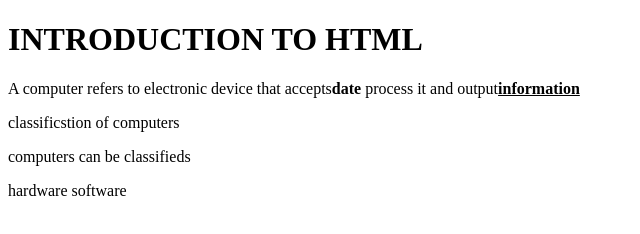
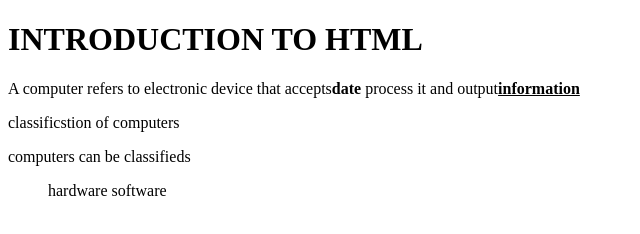
Before and after one commit to Bonaya-12345/INTRODUCTION, a plain HTML site: page index.html in a window 1280 px wide. Shown: the whole page, without its empty margins (0-640 px from the left). Drawn offline with Linux system fonts and the light colour scheme.

```diff
--- a/index.html
+++ b/index.html
@@ -11,7 +11,7 @@
 <P>A computer refers to electronic device that accepts<B>date</B> process it and output<B><u>information</u></B></P>
 </H3>classificstion of computers</H3>
 </p>computers can be classifieds</p>
-</OL>
+<OL>
 </LI>hardware</LI>
 </LI>software</LI>
 </OL>
```
